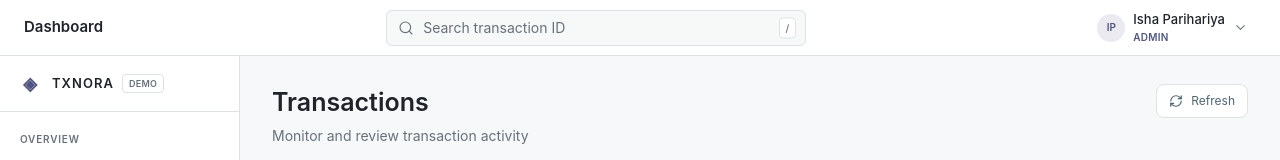
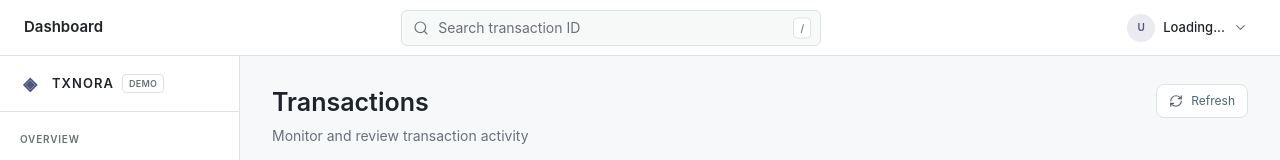
Before and after one commit to IshaParihariya/Txnora, a React (Vite) app in the folder txnora-app/: page /transactions in a window 1280 px wide. Shown: the top 160 px of the page. Built offline with nearby package versions, Linux system fonts and the light colour scheme; no server answers.

Commit message:
navbar changes

```diff
--- a/txnora-app/src/components/Navbar.jsx
+++ b/txnora-app/src/components/Navbar.jsx
@@ -1,19 +1,16 @@
+
 import {
     Search,
     Menu,
     ChevronDown
 } from "lucide-react";
 
-const Navbar = ({
-    user = {
-        name: "Isha Parihariya",
-        role: "ADMIN",
-        email: "isha@example.com"
-    },
-    onMenuClick
-}) => {
+const Navbar = ({ user, onMenuClick }) => {
 
-    const initials = user.name
+    const displayName = user?.name || "Loading...";
+    const displayRole = user?.role || "";
+
+    const initials = user?.name
         ? user.name
             .split(" ")
             .map((word) => word[0])
@@ -40,10 +37,7 @@ const Navbar = ({
                     "
                     aria-label="Open navigation"
                 >
-                    <Menu
-                        size={19}
-                        strokeWidth={1.7}
-                    />
+                    <Menu size={19} strokeWidth={1.7} />
                 </button>
 
                 {/* Page title */}
@@ -55,20 +49,14 @@ const Navbar = ({
 
             </div>
 
-
             {/* Center search */}
             <div className="mx-4 hidden w-full max-w-[420px] md:block">
-
                 <div className="relative">
 
                     <Search
                         size={16}
                         strokeWidth={1.7}
-                        className="
-                            absolute left-3 top-1/2
-                            -translate-y-1/2
-                            text-[#68717A]
-                        "
+                        className="absolute left-3 top-1/2 -translate-y-1/2 text-[#68717A]"
                     />
 
                     <input
@@ -104,15 +92,14 @@ const Navbar = ({
                     </span>
 
                 </div>
-
             </div>
-
 
             {/* Right */}
             <div className="flex items-center gap-2">
 
                 {/* Mobile search */}
                 <button
+                    type="button"
                     className="
                         rounded-md p-2
                         text-[#68717A]
@@ -122,21 +109,19 @@ const Navbar = ({
                     "
                     aria-label="Search"
                 >
-                    <Search
-                        size={18}
-                        strokeWidth={1.7}
-                    />
+                    <Search size={18} strokeWidth={1.7} />
                 </button>
-
 
                 {/* User */}
                 <button
+                    type="button"
                     className="
                         flex items-center gap-2
                         rounded-md px-2 py-1.5
                         transition-colors
                         hover:bg-[#F7F8F8]
                     "
+                    aria-label="Current user"
                 >
 
                     {/* Avatar */}
@@ -153,29 +138,27 @@ const Navbar = ({
                         {initials}
                     </div>
 
-
                     {/* Name + role */}
                     <div className="hidden text-left sm:block">
 
                         <p className="max-w-[130px] truncate text-[13px] font-medium text-[#20242A]">
-                            {user.name}
+                            {displayName}
                         </p>
 
                         <p
                             className={`
                                 text-[10px] font-semibold tracking-wide
                                 ${
-                                    user.role === "ADMIN"
+                                    displayRole === "ADMIN"
                                         ? "text-[#4F5580]"
                                         : "text-[#68717A]"
                                 }
                             `}
                         >
-                            {user.role}
+                            {displayRole}
                         </p>
 
                     </div>
-
 
                     <ChevronDown
                         size={15}
--- a/txnora-app/src/pages/Dashboard.jsx
+++ b/txnora-app/src/pages/Dashboard.jsx
@@ -1,4 +1,6 @@
 import { useEffect, useMemo, useState } from "react";
+
+import { getCurrentUser } from "../services/userApi";
 
 import {
     ArrowUpRight,
@@ -24,6 +26,9 @@ const Dashboard = () => {
 
     const [activeFilter, setActiveFilter] = useState("ALL");
 
+    const [user, setUser] = useState(null);
+    const [userLoading, setUserLoading] = useState(true);
+
 
     // ==================================================
     // FETCH TRANSACTIONS
@@ -65,6 +70,24 @@ const Dashboard = () => {
 
         fetchTransactions();
 
+    }, []);
+
+    useEffect(() => {
+        const fetchCurrentUser = async () => {
+            try {
+                const currentUser = await getCurrentUser();
+                setUser(currentUser);
+            } catch (error) {
+                console.error(
+                    "Failed to fetch current user:",
+                    error.response?.data || error.message
+                );
+            } finally {
+                setUserLoading(false);
+            }
+        };
+
+        fetchCurrentUser();
     }, []);
 
 
@@ -458,7 +481,12 @@ const Dashboard = () => {
 
         <div className="min-h-screen bg-[#F7F8FA]">
 
-            <Navbar />
+            <Navbar
+                user={user}
+                onMenuClick={() => {
+                    // Connect your existing mobile sidebar toggle here if available.
+                }}
+            />
 
             <Sidebar />
 
```
